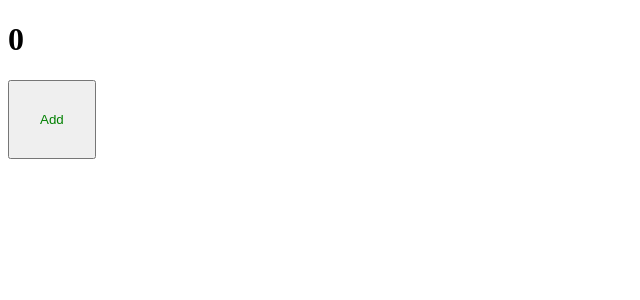
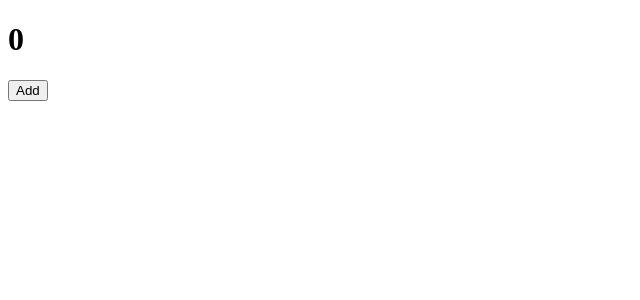
Before and after one commit to Forellko/utv-pro, a React app: page / in a window 1280 px wide. Shown: the top 300 px of the page, without its empty margins (0-640 px from the left). Built offline with nearby package versions, Linux system fonts and the light colour scheme.

Commit message:
Create module with autocomplete

```diff
--- a/src/components/Counter.tsx
+++ b/src/components/Counter.tsx
@@ -1,5 +1,5 @@
 import React, { useState } from 'react';
-import './Counter.scss';
+import styles from './Counter.module.scss';
 
 export function Counter() {
   const [count, setCount] = useState(0);
--- /dev/null
+++ b/src/global.d.ts
@@ -0,0 +1,7 @@
+declare module '*.scss' {
+  interface IClassNames {
+    [className: string]: string;
+  }
+  const classNames: IClassNames;
+  export = classNames;
+}
```
Also changed, not shown: src/components/Counter.module.scss (renamed from src/components/Counter.scss), 1 other file (tests, documents, lock files or other folders).
